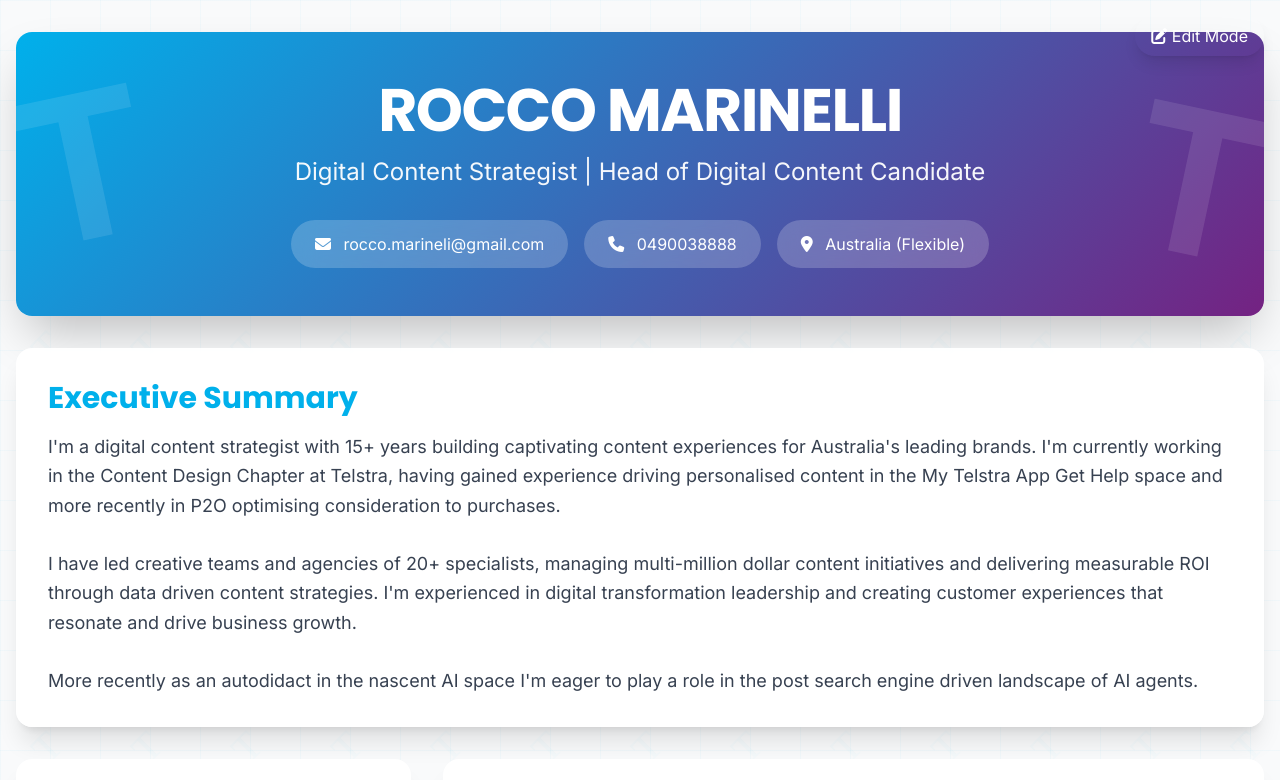
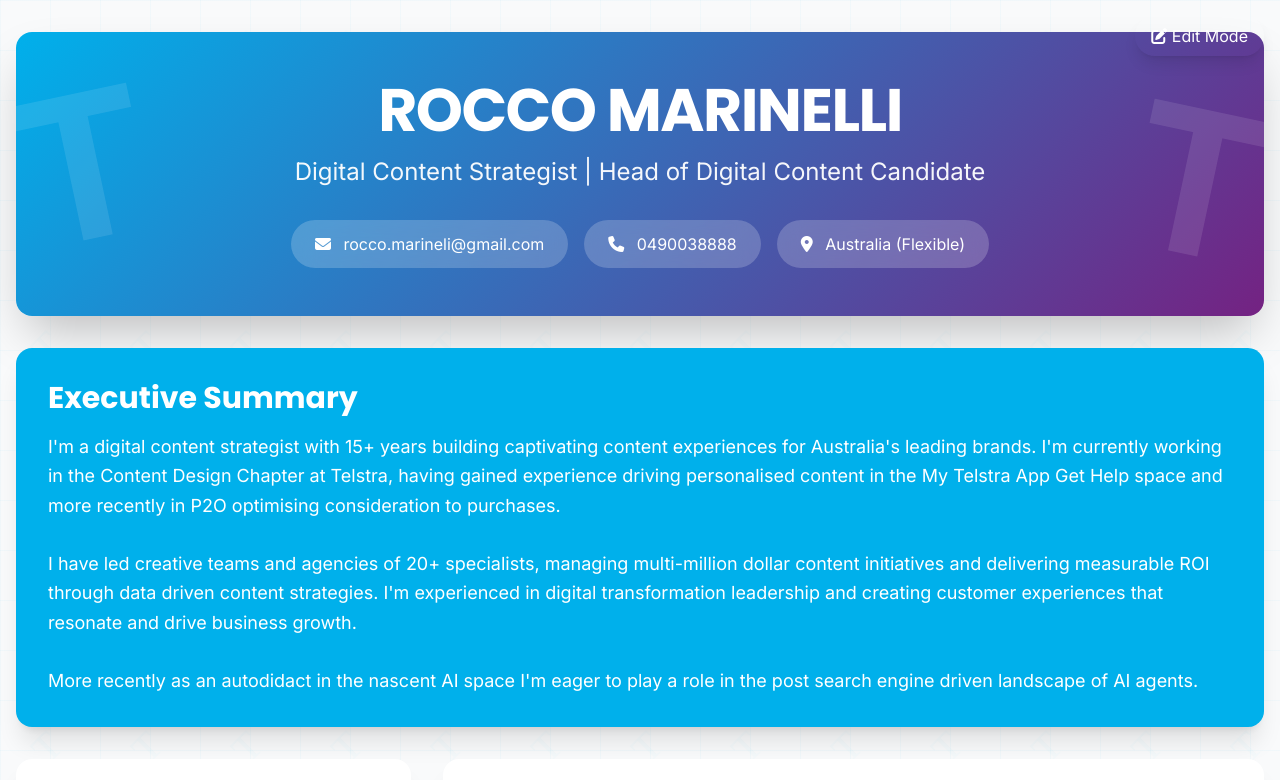
Before and after one commit to chrismarinellix/Roccos-CV_V1, a plain HTML site: page index.html in a window 1280 px wide. Shown: the top 780 px of the page. Drawn offline with nearby package versions, Linux system fonts and the light colour scheme.

Commit message:
Change Executive Summary background to Telstra blue with white text

```diff
--- a/index.html
+++ b/index.html
@@ -160,9 +160,9 @@
         </header>
 
         <!-- Executive Summary with Glass Effect -->
-        <section class="glass rounded-2xl shadow-xl p-8 mb-8" data-aos="fade-up">
-            <h2 class="text-3xl font-bold text-telstra-blue mb-4">Executive Summary</h2>
-            <p class="text-gray-700 leading-relaxed text-lg" :contenteditable="editMode">
+        <section class="bg-telstra-blue rounded-2xl shadow-xl p-8 mb-8" data-aos="fade-up">
+            <h2 class="text-3xl font-bold text-white mb-4">Executive Summary</h2>
+            <p class="text-white leading-relaxed text-lg" :contenteditable="editMode">
                 I'm a digital content strategist with 15+ years building captivating content experiences for Australia's leading brands. I'm currently working in the Content Design Chapter at Telstra, having gained experience driving personalised content in the My Telstra App Get Help space and more recently in P2O optimising consideration to purchases.
                 <br><br>
                 I have led creative teams and agencies of 20+ specialists, managing multi-million dollar content initiatives and delivering measurable ROI through data driven content strategies. I'm experienced in digital transformation leadership and creating customer experiences that resonate and drive business growth.
```
